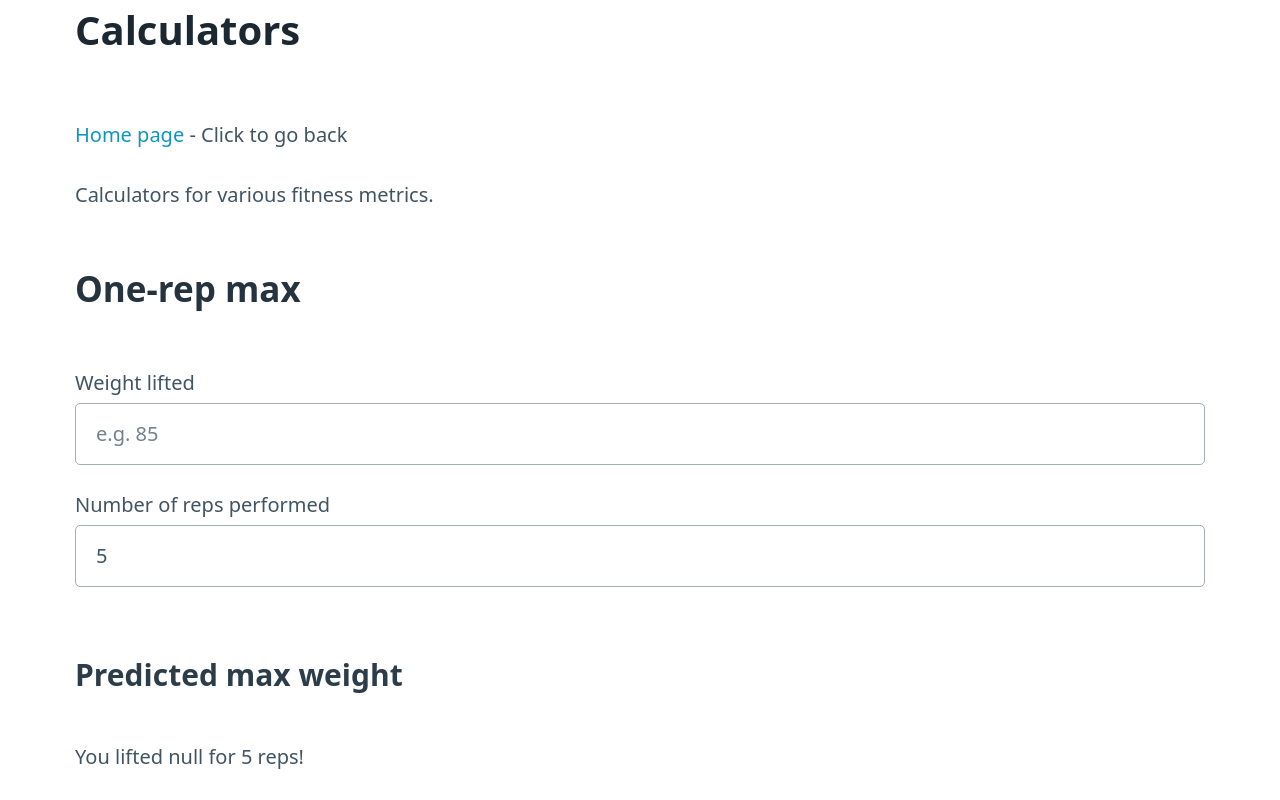
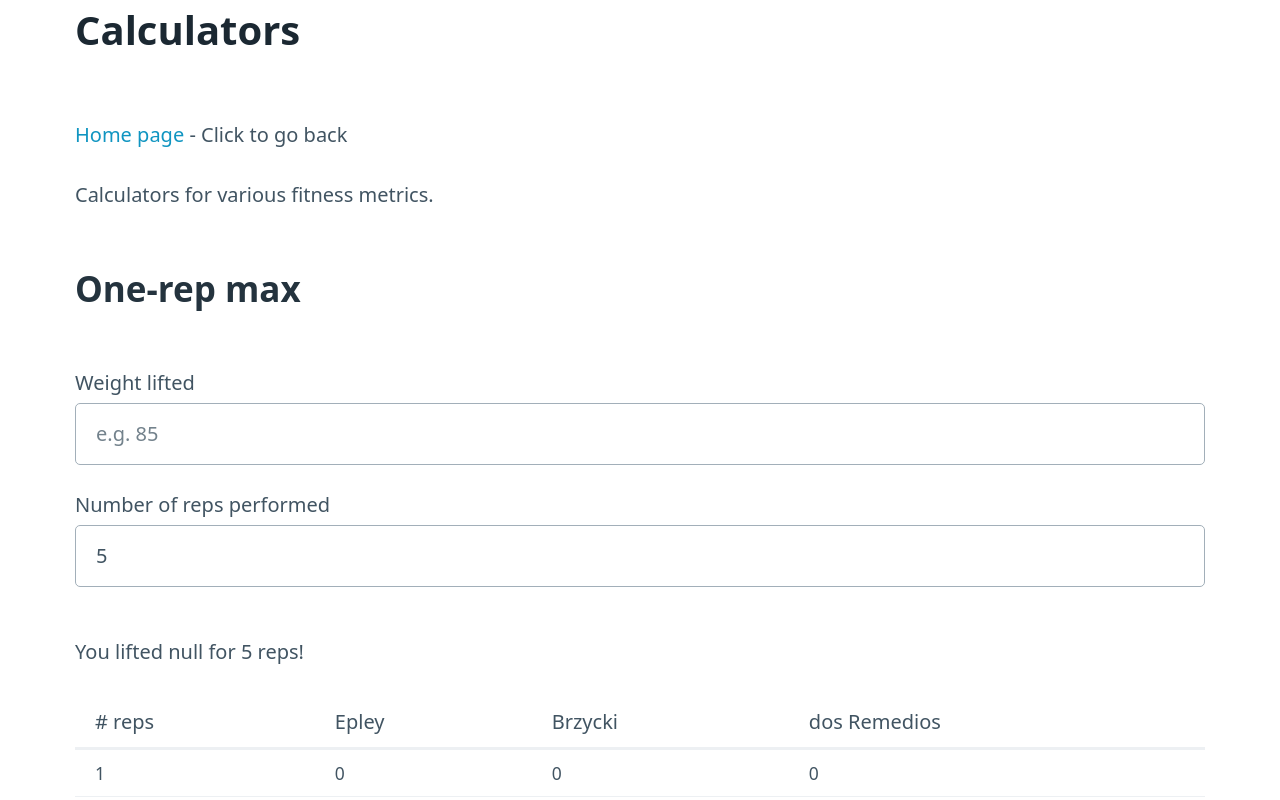
Before and after one commit to nutratech/web.2023, a SvelteKit app: page /calculators in a window 1280 px wide. Shown: the top 800 px of the page. Built offline with nearby package versions, Linux system fonts and the light colour scheme.

Commit message:
remove redundant / slightly confusing h3 header

```diff
--- a/src/routes/calculators/+page.svelte
+++ b/src/routes/calculators/+page.svelte
@@ -123,7 +123,6 @@
 	</form>
 
 	<!-- Table -->
-	<h3>Predicted max weight</h3>
 	<p>You lifted {ormWeightLifted} for {ormRepsPerformed} reps!</p>
 	<table>
 		<thead>
```
